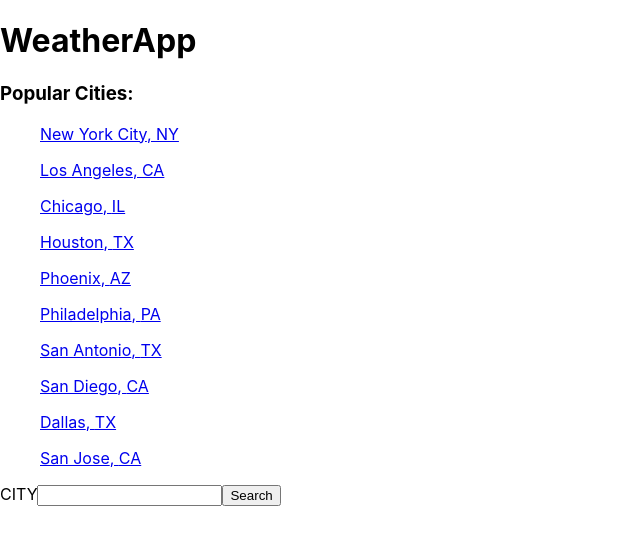
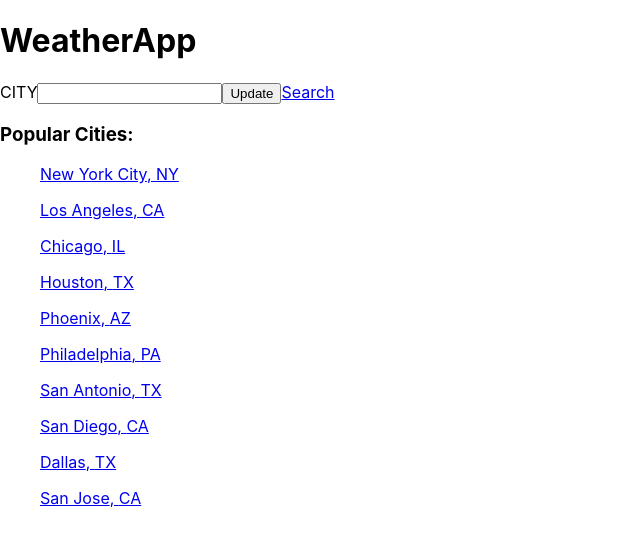
Before and after one commit to PaulDSink/Weather-App, a React (Create React App) app: page / in a window 1280 px wide. Shown: the top 546 px of the page, without its empty margins (0-640 px from the left). Built offline with nearby package versions, Linux system fonts and the light colour scheme; no server answers.

Commit message:
updated homesearch to home

```diff
--- a/src/App.js
+++ b/src/App.js
@@ -13,6 +13,7 @@ export default class App extends Component {
   constructor(){
     super();
     this.state = {
+      show: false,
       weather: [],
       forecast: '',
       location: '',
@@ -56,14 +57,12 @@ componentDidMount = ()=>{
   this.getWeather();
 };
 
-inputUpdated(e){
-  const value = e;
+inputUpdated(event){
+  const value = event.target.value;
   console.log(value)
 
   this.setState({ location: value})
   console.log(this.state.location)
-  this.getWeather();
-
 }
 
 getWeather = async()=>{
@@ -72,8 +71,6 @@ inputUpdated(e){
 
   }
     let response = await axios.get(`http://api.weatherapi.com/v1/forecast.json?key=383bba998c9840e5b57160359201911&q=${this.state.location}&days=7`);
-
-
 
     this.setState({weather: response});
     console.log(response)
@@ -87,11 +84,10 @@ inputUpdated(e){
         <main>
           <Switch>
             <Route exact path="/" render={props=>
-              <Home cities={this.state.cities}/> }/>
+              <Home cities={this.state.cities} inputUpdated={this.inputUpdated} getWeather={this.getWeather}/> }/>
             <Route exact path="/show" render={props=>
             <Show data={this.state.weather}/> }/>
           </Switch>
-          <HomeSearch inputUpdated={this.inputUpdated}/>
         </main>
       </div>
     );
--- a/src/components/Home/Home.js
+++ b/src/components/Home/Home.js
@@ -1,5 +1,6 @@
 import React, { Component } from 'react'
 import {Route, Link, Switch, Redirect} from 'react-router-dom'
+import HomeSearch from '../HomeSearch/HomeSearch'
 
 export default class Home extends Component {
 
@@ -13,6 +14,7 @@ export default class Home extends Component {
         })
         return (
             <div className="Home">
+                <HomeSearch inputUpdated={this.props.inputUpdated} getWeather={this.props.getWeather}/>
                 <h3>Popular Cities:</h3>
                 <ul className="city-list">
                     {cityList}
--- a/src/components/HomeSearch/HomeSearch.js
+++ b/src/components/HomeSearch/HomeSearch.js
@@ -11,17 +11,12 @@ export default class HomeSearch extends Component {
   render() {
     return (
       <div className="search">
-          <form onSubmit={ (event)=>{
-              event.preventDefault();
-            //   console.log(event.target.cityname.value);
-              this.props.inputUpdated(event.target.cityname.value)
-          }}>
               <label htmlFor='cityname'>CITY</label>
-              <input className='search' type='input'name='cityname' />
-              <button className="myButton" type="submit">Search</button>
-        </form>
-
-
+              <input className='search' type='input'name='cityname' onChange={this.props.inputUpdated}/>
+              <button className="myButton" type="submit" onClick={this.props.getWeather}>Update</button>
+              <Link to="/show">
+                Search
+                </Link>
       </div>
     );
   }
--- a/src/components/Show/Show.js
+++ b/src/components/Show/Show.js
@@ -1,7 +1,9 @@
 import React, { Component } from 'react'
+import {Route, Link, Switch, Redirect} from 'react-router-dom'
 
 export default class Show extends Component {
     render(){
+        console.log('show page')
         console.log(this.props)
         const minmaxTemp=(min,max) => {
             return(
@@ -13,9 +15,9 @@ export default class Show extends Component {
         }
     return (
         <div className="container">
-            {/* <div className="cards">
-                <h1>{this.props.data.location.name}, {this.props.data.location.region}</h1>
-                <h5 className="py-4">
+            <div className="cards">
+                <h1>{this.props.data.data.location.name}, {this.props.data.data.location.region}</h1>
+                {/* <h5 className="py-4">
                     <i class={`wi ${this.props.weatherIcon}`}></i>
                 </h5>
                 <h1 className="py-2">{this.props.data.data.current.temp_f}&deg;</h1>
@@ -23,8 +25,9 @@ export default class Show extends Component {
                 {minmaxTemp(this.props.data.data.forecast.forecastday[0].day.maxtemp_f,
                 this.props.data.data.forecast.forecastday[0].day.mintemp_f)}
 
-                <h4 className="py-3">{this.props.description}</h4>
-            </div> */}
+                <h4 className="py-3">{this.props.description}</h4> */}
+                <Link to="/">Home Page</Link>
+            </div>
         </div>
     )
     }
```
Lines whose indentation alone changed are shown as unchanged.
